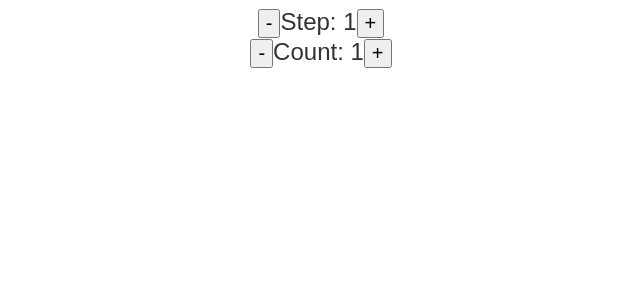
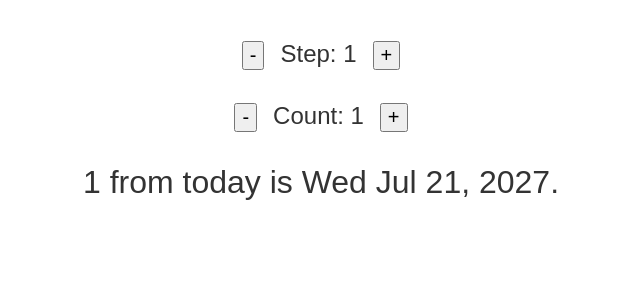
Before and after one commit to judgemongcal/react-course-2023, a React (Create React App) app in the folder 04.1-date-counter/: page / in a window 1280 px wide. Shown: the top 300 px of the page, without its empty margins (319-959 px from the left). Built offline with nearby package versions, Linux system fonts and the light colour scheme.

Commit message:
added days value connection to step value

```diff
--- a/04.1-date-counter/src/App.js
+++ b/04.1-date-counter/src/App.js
@@ -13,17 +13,17 @@ function Counter() {
 	const [days, daysCnt] = useState(1);
 	return (
 		<div className="flex">
-			<div>
+			<div className="btns">
 				<button onClick={() => stepCnt((step) => step - 1)}>-</button>
 				<span>Step: {step}</span>
 				<button onClick={() => stepCnt((step) => step + 1)}>+</button>
 			</div>
-
-			<div>
-				<button onClick={() => daysCnt((days) => days - 1)}>-</button>
+			<div className="btns">
+				<button onClick={() => daysCnt((days) => days - step)}>-</button>
 				<span>Count: {days}</span>
-				<button onClick={() => daysCnt((days) => days + 1)}>+</button>
+				<button onClick={() => daysCnt((days) => days + step)}>+</button>
 			</div>
+			<div className="main-text">{days} from today is Wed Jul 21, 2027.</div>
 		</div>
 	);
 }
--- a/04.1-date-counter/src/index.css
+++ b/04.1-date-counter/src/index.css
@@ -107,8 +107,19 @@ h3 {
 
 .flex button {
 	font-size: 1.25rem;
+	margin-left: 1rem;
+	margin-right: 1rem;
 }
 
 .flex span {
 	font-size: 1.5rem;
 }
+
+.btns {
+	margin-top: 2rem;
+}
+
+.main-text {
+	margin-top: 2rem;
+	font-size: 2rem;
+}
```
